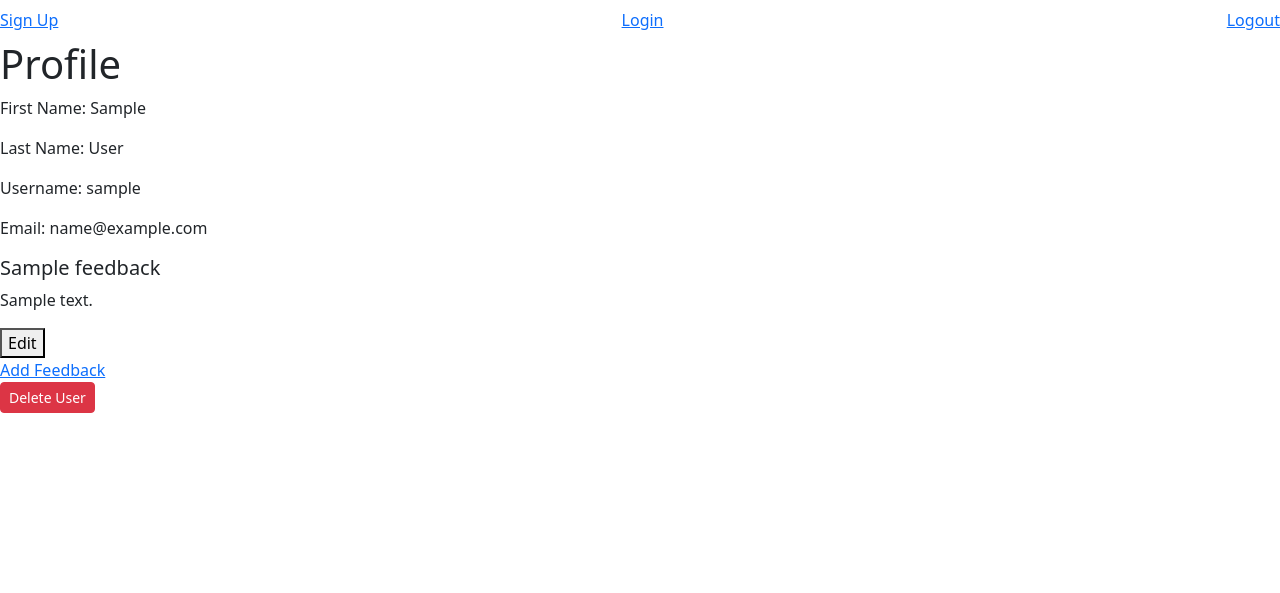
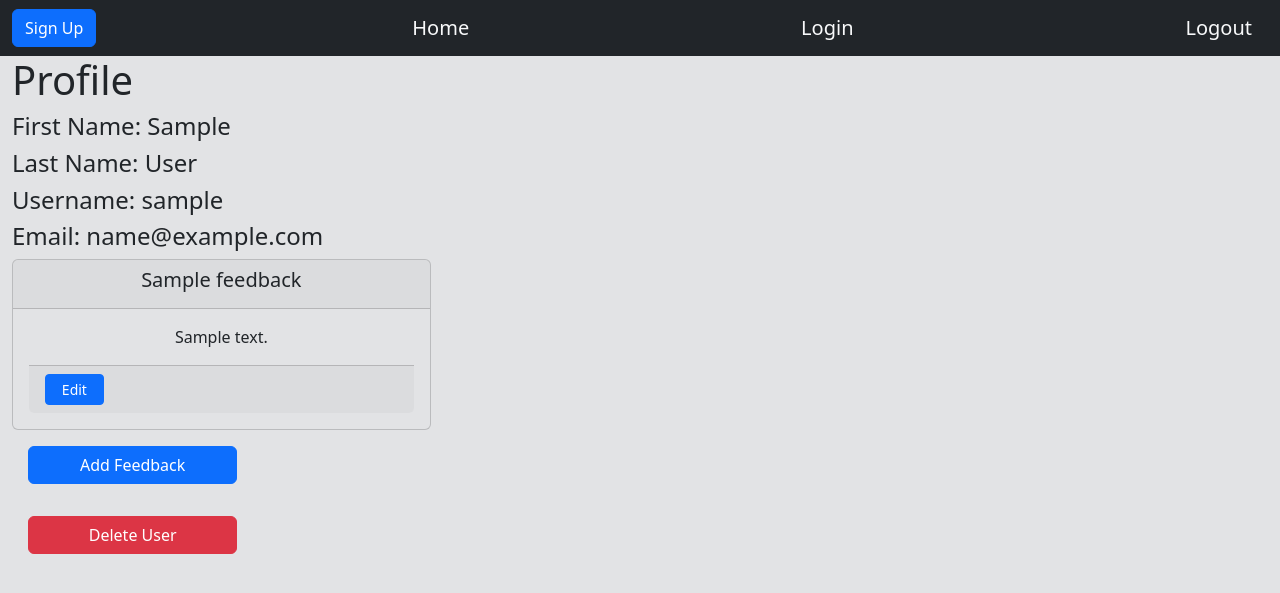
Before and after one commit to DylanHolc/Auth-Exercise, a Flask app: a page that uses templates/base.html in a window 1280 px wide. Shown: the top 593 px of the page. Run offline with Flask 3, Linux system fonts and the light colour scheme; the visitor is signed in with stand-in values (Sample User, id 1); tables that the repository leaves empty hold one stand-in row (values such as "Sample post").

Commit message:
Styled Files

```diff
--- a/app.py
+++ b/app.py
@@ -12,7 +12,7 @@ with app.app_context():
 
 @app.route('/')
 def register():
-    return redirect('/register')
+    return render_template('index.html')
 
 @app.route('/register', methods = ['GET', 'POST'])
 def show_register():
--- a/templates/base.html
+++ b/templates/base.html
@@ -9,11 +9,16 @@
         integrity="sha384-T3c6CoIi6uLrA9TneNEoa7RxnatzjcDSCmG1MXxSR1GAsXEV/Dwwykc2MPK8M2HN" crossorigin="anonymous">
 </head>
 
-<body>
-    <nav class="navbar">
-        <a href="/register">Sign Up</a>
-        <a href="/login">Login</a>
-        <a href="/logout">Logout</a>
+<body class="bg-secondary-subtle">
+    <nav class="navbar bg-dark">
+        <div class="container-fluid">
+            <a href="/register" class="btn btn-primary btn-md">Sign Up</a>
+            <a href="/" class="navbar-brand text-light">Home</a>
+            <a href="/login" class="navbar-brand text-light">Login</a>
+            {% if session['username'] %}
+            <a href="/logout" class="navbar-brand text-light">Logout</a>
+            {% endif %}
+        </div>
     </nav>
     {% block content %}
     {% endblock %}
--- a/templates/details.html
+++ b/templates/details.html
@@ -1,27 +1,40 @@
 {% extends 'base.html' %}
 {% block title%}User Details{% endblock %}
 {% block content %}
+<div class="container-fluid d-grid">
     <h1>Profile</h1>
-<p>First Name: {{user.first_name}}</p>
-<p>Last Name: {{user.last_name}}</p>
-<p>Username: {{user.username}}</p>
-<p>Email: {{user.email}}</p>
+    <h4>First Name: {{user.first_name}}</h4>
+    <h4>Last Name: {{user.last_name}}</h4>
+    <h4>Username: {{user.username}}</h4>
+    <h4>Email: {{user.email}}</h4>
     <div>
         {% for feedback in all_feedback%}
+        <div class="card col-4 text-center bg-secondary-subtle">
+            <div class="card-header">
                 <h5>{{feedback.title}}</h5>
+            </div>
+            <div class="card-body">
                 <p>{{feedback.content}}</p>
+                <div class="card-footer">
                     {% if feedback.username == session['username'] %}
                     <form action="get">
-        <button formaction="/feedback/{{feedback.id}}/update">Edit</button>
+                        <button formaction="/feedback/{{feedback.id}}/update"
+                            class="btn btn-sm btn-primary d-grid col-2">Edit</button>
                     </form>
                     {% endif %}
+                </div>
+            </div>
+        </div>
         {% endfor %}
     </div>
-<a href="/users/{{user.username}}/feedback/add">Add Feedback</a>
-<form>
-    <button class="btn btn-danger btn-sm" formaction="/users/{{ user.username }}/delete" formmethod="POST">
+    <div class=" d-grid m-3 col-2">
+        <a href="/users/{{user.username}}/feedback/add" class="btn btn-primary">Add Feedback</a>
+    </div>
+    <form class="">
+        <button class="btn btn-danger d-grid col-2 m-3" formaction="/users/{{ user.username }}/delete"
+            formmethod="POST">
             Delete User
         </button>
     </form>
-
+</div>
 {% endblock %}
--- a/templates/index.html
+++ b/templates/index.html
@@ -1,5 +1,9 @@
 {% extends 'base.html' %}
 {% block title%}Home{% endblock %}
 {% block content %}
-
+<div class="container-fluid text-center p-4">
+    <h1>Welcome!</h1>
+    <h2>Click Sign Up to create an account!</h2>
+    <h2>Otherwise Login with existing credentials!</h2>
+</div>
 {% endblock %}
```
Also changed, not shown: templates/edit_feedback.html (+18 -6 lines), templates/feedback_form.html (+7 -3 lines), templates/login.html (+7 -4 lines), templates/register.html (+8 -5 lines). Lines whose indentation alone changed are shown as unchanged.
